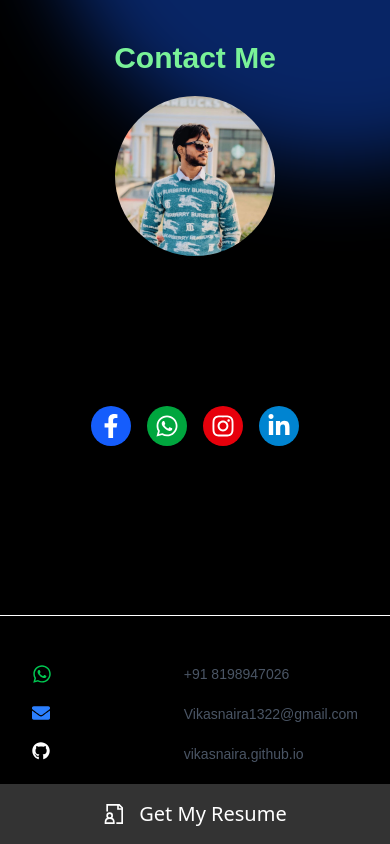
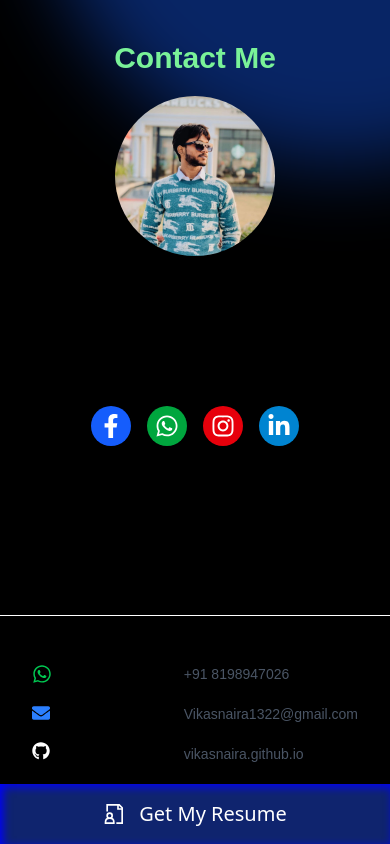
Before and after one commit to vikasnaira/My-Portfolio, a React (Vite) app: page / in a window 390 px wide. Shown: the part 7794-8638 px from the top of the page. Built offline with nearby package versions, Linux system fonts and the light colour scheme; a web font is replaced by a local one.

Commit message:
solve some bugs

```diff
--- a/src/Components/Tools/Footer.jsx
+++ b/src/Components/Tools/Footer.jsx
@@ -53,7 +53,7 @@ const Footer = () => {
         whileInView={{ opacity: 1, y:0 }}
         viewport={{ once:false}}
         transition={{ duration: 0.5 }}
-        className='md:text-5xl text-xl text-center  text-nowrap vk font-medium'>
+        className='md:text-5xl text-xl text-center text-nowrap vk font-medium'>
 
           THE NEXT LEVEL ?
         </motion.h1>
@@ -64,11 +64,11 @@ const Footer = () => {
         viewport={{ once:false}}
         transition={{ duration: 0.8 }}
         children={<><MdArrowOutward className='md:text-xl text-sm font-extralight'/>start </>}
-        className="md:text-3xl font-normal md:flex-col
+        className="md:text-3xl font-normal md:flex-col md:mr-20 mt-10
         text-black flex justify-center
         items-center   md:h-30 md:-translate-y-55 md:translate-x-70
         rounded-full text-sm
-         bg-[#7AF298] gap-2 md:px-5 vk px-3 py-2 mt-10
+         bg-[#7AF298] gap-2 md:px-5 vk px-3 py-2 md:mt-12
          "/>
          </a>
       </div>
--- a/src/Components/Tools/Social.jsx
+++ b/src/Components/Tools/Social.jsx
@@ -43,15 +43,21 @@ const Social = () => {
             </a>
         </div>
         </div>
-          <motion.a
-          initial={{ opacity: 0, y:30 }}
-          whileInView={{opacity:1, y:0}}
-          viewport={{ once:false }}
-          transition={{ duration: 0.4 }}
+          <a
           id='Resume'
           href="https://drive.google.com/file/d/1Mc3V_3pGY7XX3uj9g9S371TWn5suUOtr/view?usp=drive_link">
-                 <button className='flex w-full md:hidden gap-4 py-4 text-xl items-center bg-white/20  backdrop-2xl justify-center font-medium text-white'><GrDocumentUser/>Get My Resume</button>
-            </motion.a>
+                 <motion.button
+                 style={
+                  {
+                    boxShadow:"inset 3px 3px 10px blue"
+                  }
+                 }
+                  initial={{ opacity: 0, y:30 }}
+                  whileInView={{opacity:1, y:0}}
+                  viewport={{ once:false }}
+                  transition={{ duration: 0.4 }}
+                  className='flex w-full md:hidden gap-4 py-4 text-xl items-center bg-blue-800/60  backdrop-2xl justify-center font-medium text-white'><GrDocumentUser/>Get My Resume</motion.button>
+            </a>
     </motion.article>
   )
 }
```
